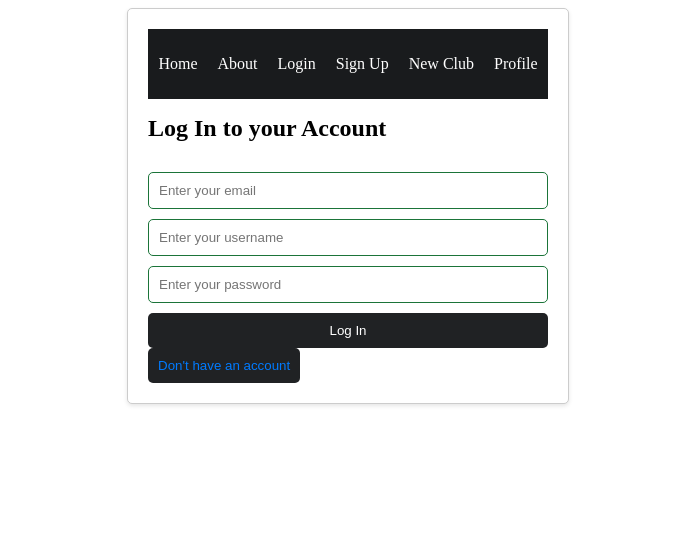
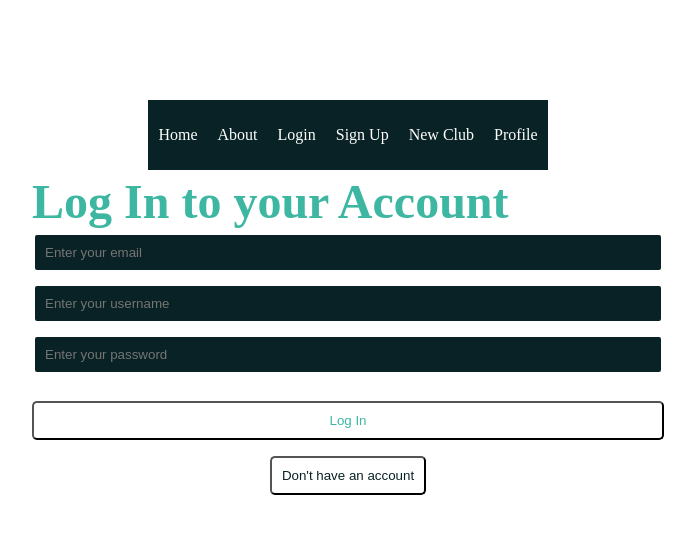
Before and after one commit to mwaniki-Titus/Book-clubwebsite, a React (Vite) app in the folder client/: page /login in a window 1280 px wide. Shown: the top 534 px of the page, without its empty margins (292-987 px from the left). Built offline with nearby package versions, Linux system fonts and the light colour scheme.

Commit message:
Improved styling

```diff
--- a/client/src/App.css
+++ b/client/src/App.css
@@ -160,59 +160,69 @@
   background-color: #0056b3;
 }
 
+.sign-in-parent{
+  margin-top: 10px;
+  background-color: #092225;
+  display: flex;
+}
+
 .sign-in-container {
-  max-width: 400px;
-  margin: 0 auto;
-  padding: 20px;
-  background-color: #fff;
-  border: 1px solid #ccc;
-  border-radius: 5px;
-  box-shadow: 0 2px 4px rgba(0, 0, 0, 0.1);
+  flex-grow: 1;
+  display: flex;
+  flex-direction: column;
+  align-items: center;
+  margin-top: 100px;
 }
 
 .sign-in-container h1 {
-  font-size: 24px;
+  font-size: 3rem;
   margin-bottom: 20px;
+  color: #3DB7A2;
+  line-height: 0;
+}
+.sign-in-container p{
+  color: #3DB7A2;
+  width:40%;
 }
 
 .sign-in-container form {
   display: flex;
   flex-direction: column;
   gap: 10px;
+  width:50%;
 }
 
 .sign-in-container input {
   padding: 10px;
-  border: 1px solid #1b7439;
+  border: 3px solid white;
   border-radius: 5px;
+  background-color: #092225;
 }
 
 .sign-in-container button {
-  background-color: #202224;
-  color: #fff;
+  background-color:white;
+  color:#3DB7A2;
   padding: 10px;
-  border: none;
+  margin-top: 1rem;
   border-radius: 5px;
   cursor: pointer;
 }
 
 .sign-in-container button:hover {
-  background-color: #0056b3;
+  background-color:#3DB7A2;
+  color: #092225;
 }
 
 .sign-in-container button a {
-  text-decoration: none;
-  color: #007bff;
+  color:#092225;
   text-align: center;
   margin-top: 10px;
 }
 
-.sign-in-container button a:hover {
-  text-decoration: underline;
-}
+
 /* Navbar.css */
 nav {
-  background-color: #191b1d;
+  background-color:#092225;
   color: #fff;
   padding: 10px 0;
 }
--- a/client/src/SignUp.jsx
+++ b/client/src/SignUp.jsx
@@ -48,9 +48,13 @@ const Register = () => {
     };
 
     return (
+        <>
+        <Navbar/>
+        <div className="sign-in-parent">
         <div className="sign-in-container">
+        <h1>Create Account</h1>
+        <p>This is your Join Us section paragraph. Encourage your site visitors to sign up to join your Book Club.</p>
             <form onSubmit={signUp}>
-                <h1>Create Account</h1>
                 <input type="text" placeholder="Enter your first name.." value={first_name} onChange={(e) =>setFormData({ ...formData, first_name: e.target.value })}/>
                 <input type="text" placeholder="Enter your last name.." value={last_name} onChange={(e) =>setFormData({ ...formData, last_name: e.target.value })}/>
                  <input type="text" placeholder="Enter your username.." value={username} onChange={(e) =>setFormData({ ...formData, username: e.target.value })}/>
@@ -63,6 +67,9 @@ const Register = () => {
             <Link to="/login">Already have an account</Link>
             </button>
         </div>
+        <img src="https://images.pexels.com/photos/6373289/pexels-photo-6373289.jpeg?auto=compress&cs=tinysrgb&w=1260&h=750&dpr=1"/>
+        </div>
+        </>
     );
 };
 
```
